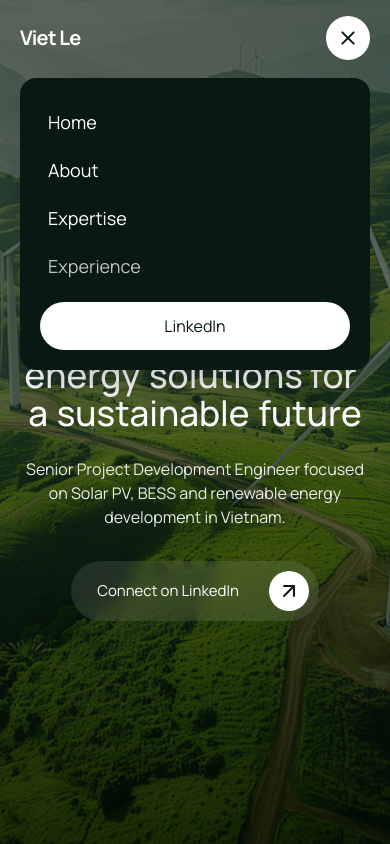
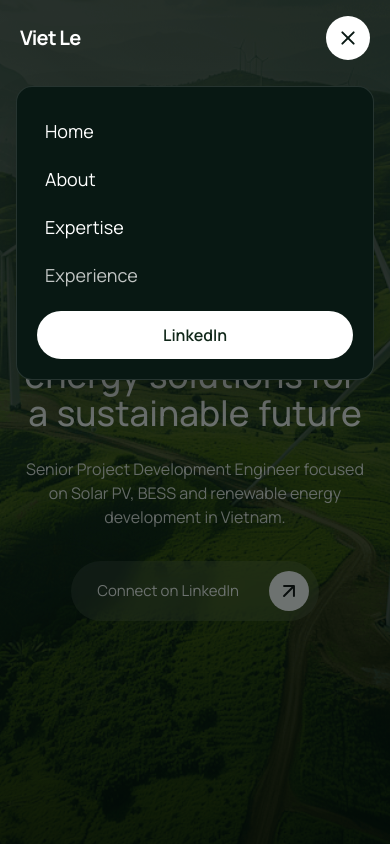
Before and after one commit to Nhutduyasda/viet-le-portfolio, a Next.js app: page / in a window 390 px wide. Both pictures are taken after a click on the button "Open navigation menu". Shown: the top 844 px of the page. Built offline with nearby package versions, Linux system fonts and the light colour scheme.

Commit message:
fix(phase-2): improve mobile menu layering and focus behavior

```diff
--- a/src/app/globals.css
+++ b/src/app/globals.css
@@ -125,6 +125,10 @@ html { scroll-behavior: smooth; }
 .about-identity-media:hover .about-photo { transform: scale(1.035); filter: saturate(.85) contrast(1.05) sepia(.05); }
 .about-image-tag { transition: transform 900ms cubic-bezier(.16,1,.3,1), opacity 700ms ease; }
 .about-identity-media:hover .about-image-tag { transform: translate(-50%, calc(-50% - 4px)); }
+.viet-avatar-stage { position: absolute; inset: 0; display: grid; place-items: center; overflow: hidden; perspective: 900px; background: #b9c3cc; }
+.viet-avatar-portrait { object-fit: contain; transform: perspective(900px) rotateX(var(--avatar-rotate-x, 0deg)) rotateY(var(--avatar-rotate-y, 0deg)) translateY(0); transform-origin: 50% 74%; transition: transform 800ms cubic-bezier(.16,1,.3,1); }
+.about-identity-media:hover .viet-avatar-portrait { transform: perspective(900px) rotateX(var(--avatar-rotate-x, 0deg)) rotateY(var(--avatar-rotate-y, 0deg)) translateY(-3px) scale(1.012); }
+.avatar-name-pill { position: absolute; top: 16px; left: 16px; z-index: 2; border: 1px solid rgb(255 255 255 / 58%); border-radius: 999px; background: rgb(248 249 247 / 88%); padding: 8px 13px; color: #26392f; font-size: 13px; backdrop-filter: blur(8px); }
 
 /* Expertise showcase */
 .expertise-section { background: #fff; color: #182b20; padding: 112px 0 140px; }
@@ -214,8 +218,21 @@ html { scroll-behavior: smooth; }
 /* Reduced motion */
 @media (prefers-reduced-motion: reduce) {
   html { scroll-behavior: auto; }
-  .site-header, .nav-label-track, .showcase-panel, .showcase-photo, .about-photo, .about-image-tag, .header-linkedin, [data-reveal] { transition: none !important; animation: none !important; }
+  .site-header, .nav-label-track, .showcase-panel, .showcase-photo, .about-photo, .about-image-tag, .header-linkedin, .viet-avatar-portrait, [data-reveal] { transition: none !important; animation: none !important; }
   .showcase-panel { transform: none !important; }
-  [data-reveal], .about-photo { transform: none !important; }
+  [data-reveal], .about-photo, .viet-avatar-portrait { transform: none !important; }
   .site-nav-link:hover .nav-label-track, .site-nav-link:focus-visible .nav-label-track, .header-linkedin:hover .nav-label-track, .header-linkedin:focus-visible .nav-label-track { transform: none; }
 }
+
+/* Mobile navigation overlay */
+.mobile-backdrop { position: fixed; z-index: 10; inset: 0; width: 100vw; height: 100dvh; border: 0; background: rgb(4 13 9 / 58%); opacity: 0; visibility: hidden; transition: opacity 260ms ease, visibility 260ms ease; }
+.mobile-backdrop-open { opacity: 1; visibility: visible; }
+.mobile-panel { position: fixed; z-index: 20; top: 86px; right: 16px; left: 16px; max-height: calc(100dvh - 102px); overflow-y: auto; color: #fff; border: 1px solid rgb(255 255 255 / 12%); opacity: 0; visibility: hidden; transform: translateY(-10px) scale(.99); transform-origin: top center; transition: opacity 300ms ease, transform 450ms cubic-bezier(.16,1,.3,1), visibility 300ms ease; }
+.mobile-panel[data-open="true"] { opacity: 1; visibility: visible; transform: none; }
+.mobile-menu-link { color: #fff; transition: background-color 220ms ease, color 220ms ease; }
+.mobile-menu-link:active { background: rgb(255 255 255 / 10%); }
+.mobile-menu-cta { color: #102719; font-weight: 600; }
+.site-header-inner { position: relative; z-index: 30; }
+@media (prefers-reduced-motion: reduce) {
+  .mobile-backdrop, .mobile-panel, .mobile-menu-link { transition: none !important; }
+}
--- a/src/components/layout/SiteHeader.tsx
+++ b/src/components/layout/SiteHeader.tsx
@@ -34,7 +34,7 @@ export function SiteHeader() {
 
   useEffect(() => {
     if (!open) return;
-    panel.current?.querySelector<HTMLElement>("a")?.focus();
+    requestAnimationFrame(() => panel.current?.querySelector<HTMLElement>("a[href]")?.focus());
     const onKey = (event: KeyboardEvent) => {
       if (event.key === "Escape") {
         event.preventDefault();
@@ -53,6 +53,20 @@ export function SiteHeader() {
     return () => document.removeEventListener("keydown", onKey);
   }, [open]);
 
+  useEffect(() => {
+    if (!open) return;
+    const previousOverflow = document.body.style.overflow;
+    document.body.style.overflow = "hidden";
+    const closeAtDesktop = () => {
+      if (window.matchMedia("(min-width: 768px)").matches) close(true);
+    };
+    window.addEventListener("resize", closeAtDesktop);
+    return () => {
+      document.body.style.overflow = previousOverflow;
+      window.removeEventListener("resize", closeAtDesktop);
+    };
+  }, [open]);
+
   return (
     <header className={`site-header fixed inset-x-0 top-0 z-30 text-white ${scrolled ? "site-header-scrolled" : ""}`}>
       <div className="site-header-inner mx-auto flex max-w-[1360px] items-center justify-between">
@@ -67,11 +81,12 @@ export function SiteHeader() {
           <span aria-hidden="true" className={`menu-strokes ${open ? "menu-strokes-open" : ""}`}><span /><span /></span>
         </button>
       </div>
-      <nav ref={panel} id="mobile-nav" aria-label="Mobile navigation" inert={!open} className={`mobile-panel absolute left-5 right-5 top-[78px] rounded-2xl bg-[#081813] p-5 shadow-2xl md:hidden ${open ? "block" : "hidden"}`}>
+      <button type="button" aria-label="Close navigation menu" tabIndex={open ? 0 : -1} inert={!open} onClick={() => close(true)} className={`mobile-backdrop md:hidden ${open ? "mobile-backdrop-open" : ""}`} />
+      <nav ref={panel} id="mobile-nav" aria-label="Mobile navigation" aria-hidden={!open} inert={!open} data-open={open} className="mobile-panel rounded-2xl bg-[#081813] p-5 shadow-2xl md:hidden">
         {links.map(link => link.href
-          ? <a key={link.label} href={link.href} onClick={() => close()} className="flex min-h-12 items-center rounded-md px-2 text-lg focus-visible:outline-2 focus-visible:outline-white">{link.label}</a>
+          ? <a key={link.label} href={link.href} onClick={() => close(true)} className="mobile-menu-link flex min-h-12 items-center rounded-md px-2 text-lg focus-visible:outline-2 focus-visible:outline-white">{link.label}</a>
           : <span key={link.label} className="flex min-h-12 items-center px-2 text-lg text-white/75" title="Coming in a later phase">{link.label}</span>)}
-        <a href={profile.linkedinUrl} target="_blank" rel="noopener noreferrer" onClick={() => close()} className="mt-3 flex min-h-12 items-center justify-center rounded-full bg-white text-[#081813] focus-visible:outline-2 focus-visible:outline-white">LinkedIn<span className="sr-only"> (opens in a new tab)</span></a>
+        <a href={profile.linkedinUrl} target="_blank" rel="noopener noreferrer" onClick={() => close(true)} className="mobile-menu-cta mt-3 flex min-h-12 items-center justify-center rounded-full bg-white text-[#081813] focus-visible:outline-2 focus-visible:outline-white">LinkedIn<span className="sr-only"> (opens in a new tab)</span></a>
       </nav>
     </header>
   );
--- a/src/components/sections/Expertise.tsx
+++ b/src/components/sections/Expertise.tsx
@@ -41,8 +41,8 @@ export function Expertise() {
             <p className="expertise-summary" data-reveal style={{ "--reveal-index": 3 } as React.CSSProperties}>Senior Project Development Engineer (PV &amp; BESS) at GreenYellow Asia, based in Ho Chi Minh City, Vietnam.</p>
           </div>
         </div>
-        <div className="expertise-showcase">
-          <div className="showcase-stage" aria-label="Featured expertise" data-reveal style={{ "--reveal-index": 4 } as React.CSSProperties}>
+        <div className="expertise-showcase" data-reveal style={{ "--reveal-index": 4 } as React.CSSProperties}>
+          <div className="showcase-stage" aria-label="Featured expertise">
             {features.map((feature, index) => (
               <article key={feature.number} id={`showcase-panel-${index}`} className="showcase-panel" data-active={active === index} inert={active !== index} aria-hidden={active !== index}>
                 <FeatureMedia feature={feature} />
@@ -53,7 +53,7 @@ export function Expertise() {
               </article>
             ))}
           </div>
-          <div className="showcase-selectors" aria-label="Choose an expertise feature" data-reveal style={{ "--reveal-index": 5 } as React.CSSProperties}>
+          <div className="showcase-selectors" aria-label="Choose an expertise feature">
             {features.map((feature, index) => index !== active && (
               <button type="button" key={feature.number} className="showcase-selector" onClick={() => setActive(index)} aria-controls={`showcase-panel-${index}`}>
                 <span className="selector-number">{feature.number}</span>
```
